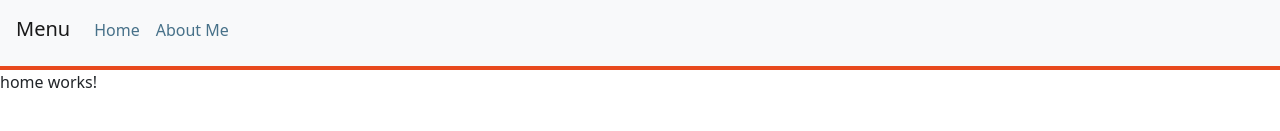
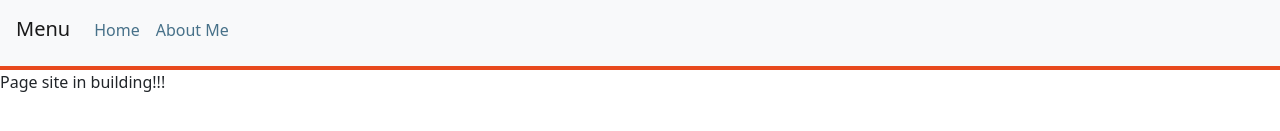
Before and after one commit to parameshwarao/raosblogs, an Angular app: page /home in a window 1280 px wide. Shown: the part 369-500 px from the top of the page. Built offline with nearby package versions, Linux system fonts and the light colour scheme.

Commit message:
updating file

```diff
--- a/src/app/home/home.component.html
+++ b/src/app/home/home.component.html
@@ -1 +1 @@
-<p>home works!</p>
+<p>Page site in building!!!</p>
```
